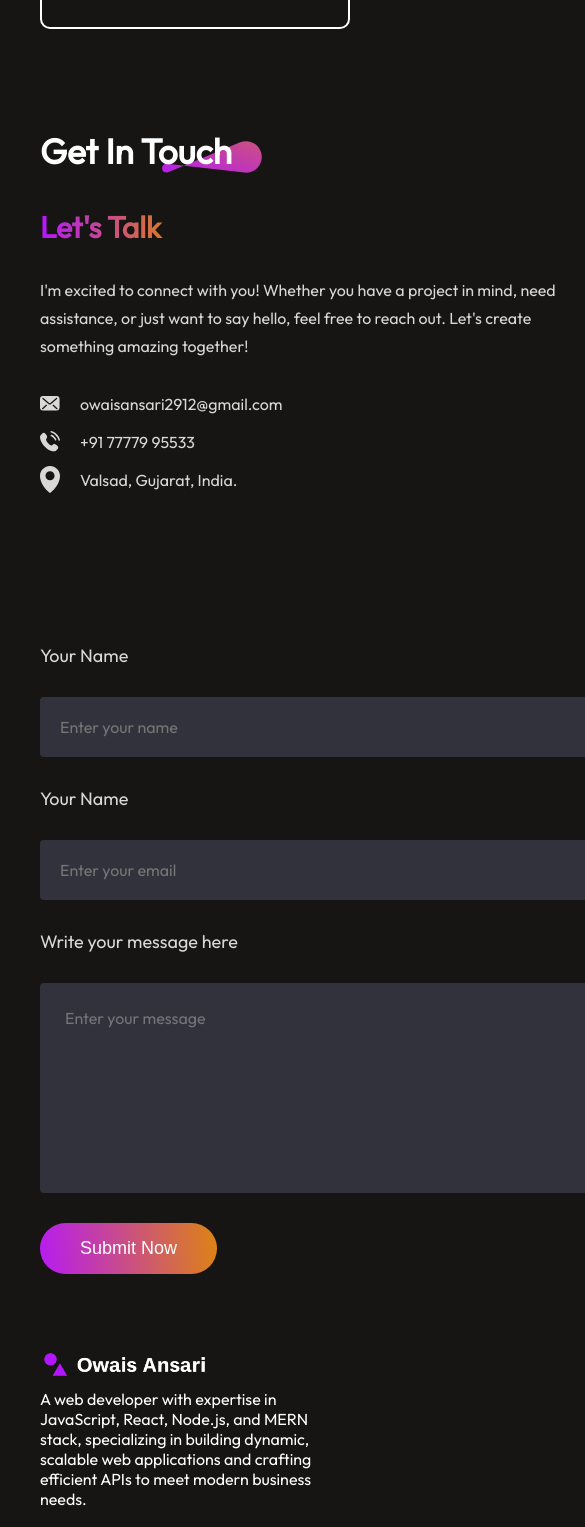
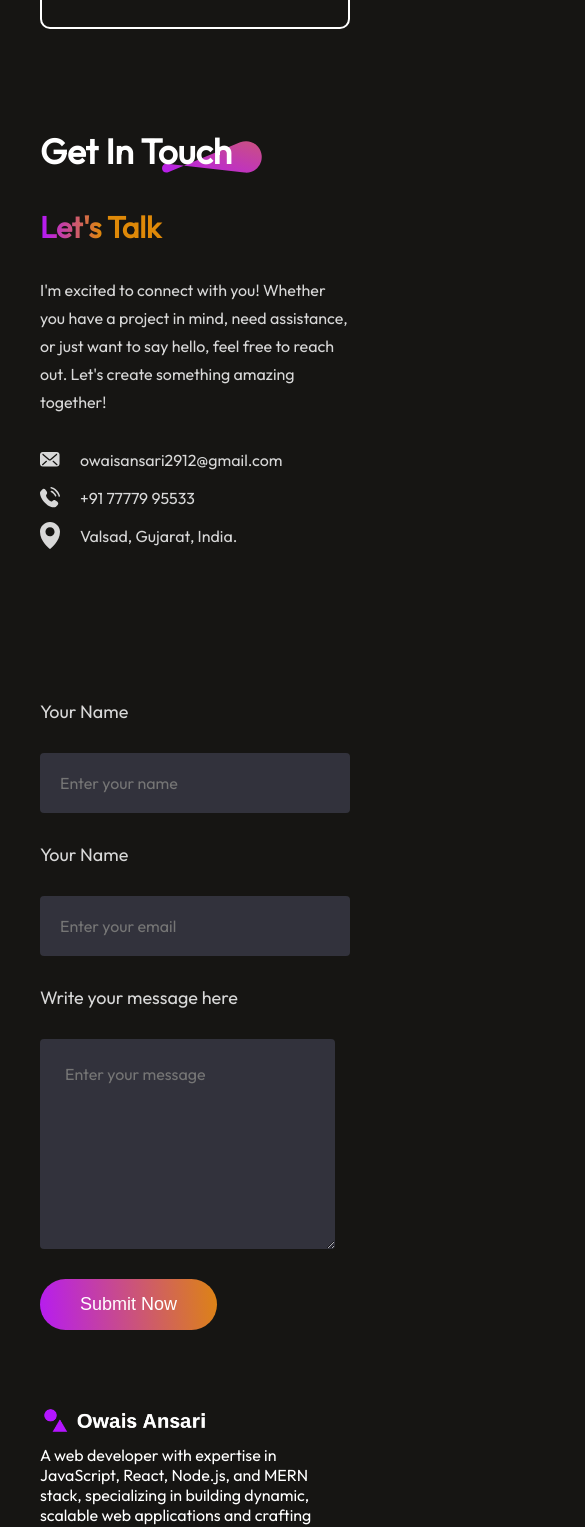
Before and after one commit to owais2912/Portfolio, a React (Vite) app: page / in a window 390 px wide. Shown: the part 4345-5872 px from the top of the page, 585 px wide, since content can reach past the window. Built offline with nearby package versions, Linux system fonts and the light colour scheme.

Commit message:
responsive css changes

```diff
--- a/src/components/Contact/Contact.css
+++ b/src/components/Contact/Contact.css
@@ -5,6 +5,7 @@
     justify-content: center;
     gap: 80px;
     margin: 80px 170px;
+    overflow-x: hidden;
 }
 
 .contact-title {
@@ -26,13 +27,16 @@
 
 .contact-section {
     display: flex;
-    gap:150px;
+    gap: 150px;
+    flex-wrap: wrap;
 }
 
 .contact-left {
     display: flex;
     flex-direction: column;
     gap: 30px;
+    flex: 1;
+    min-width: 0;
 }
 
 .contact-left h1 {
@@ -70,9 +74,11 @@
     flex-direction: column;
     align-items: start;
     gap: 30px;
+    flex: 1;
+    min-width: 0;
 }
 
-.contact-right label{
+.contact-right label {
     color: #D8D8D8;
     font-size: 22px;
     font-weight: 500;
@@ -80,7 +86,7 @@
 
 .contact-right input {
     border: none;
-    width: 700px;
+    width: 100%;
     height: 78px;
     padding-left: 20px;
     border-radius: 4px;
@@ -88,10 +94,11 @@
     color: #A0A0A0;
     font-family: Outfit;
     font-size: 20px;
+    box-sizing: border-box;
 }
 
 .contact-right textarea {
-    width: 650px;
+    width: 100%;
     border: none;
     padding: 25px;
     border-radius: 4px;
@@ -99,6 +106,7 @@
     color: #A0A0A0;
     font-family: Outfit;
     font-size: 20px;
+    box-sizing: border-box;
 }
 
 .contact-submit {
@@ -158,7 +166,7 @@
 
     .contact-right label {
         font-size: 20px;
-    };
+    }
 
     .contact-right input {
         width: 100%;
--- a/src/components/Footer/Footer.css
+++ b/src/components/Footer/Footer.css
@@ -16,7 +16,7 @@
 }
 
 .top-left img {
-    width: 20px;
+    width: 200px;
 }
 .footer-top-right {
     display: flex;
```
